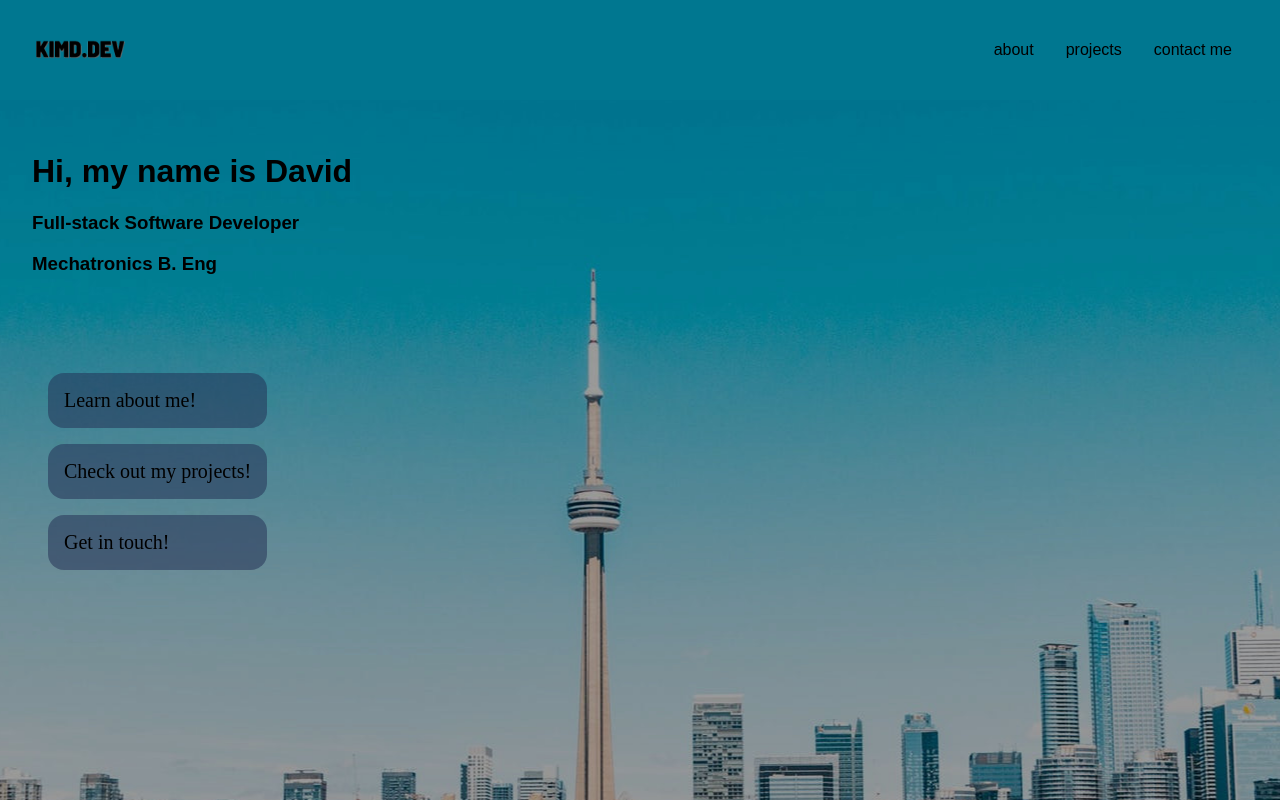
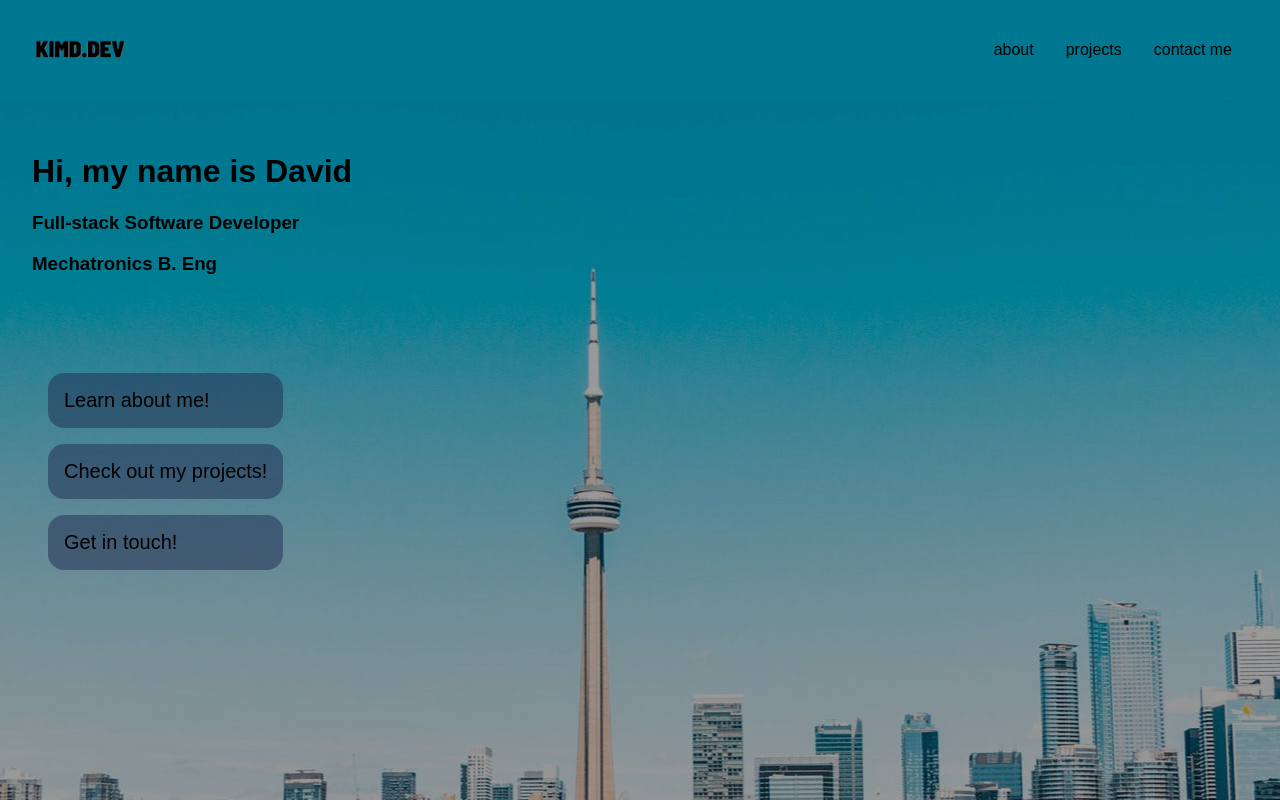
Before and after one commit to kim2552/kimd.dev, a React (Create React App) app: page / in a window 1280 px wide. Shown: the top 800 px of the page. Built offline with nearby package versions, Linux system fonts and the light colour scheme.

Commit message:
updated: font for home page buttons

```diff
--- a/src/scss/_home.scss
+++ b/src/scss/_home.scss
@@ -19,6 +19,7 @@
             padding: 1rem;
 
             font-size: 20px;
+            font-family: $font-family;
             color: $text-dark-color;
 
             background-color: rgba($tertiary-color, 0.5);
```
